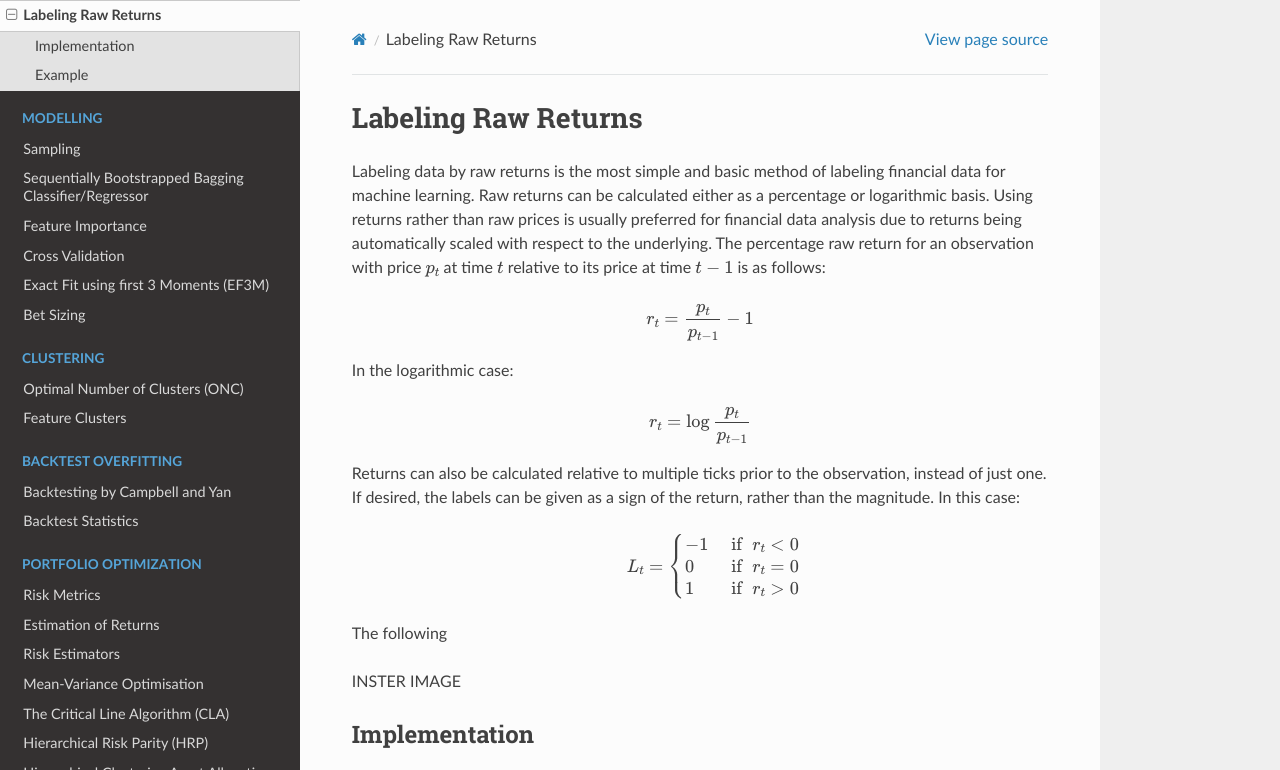
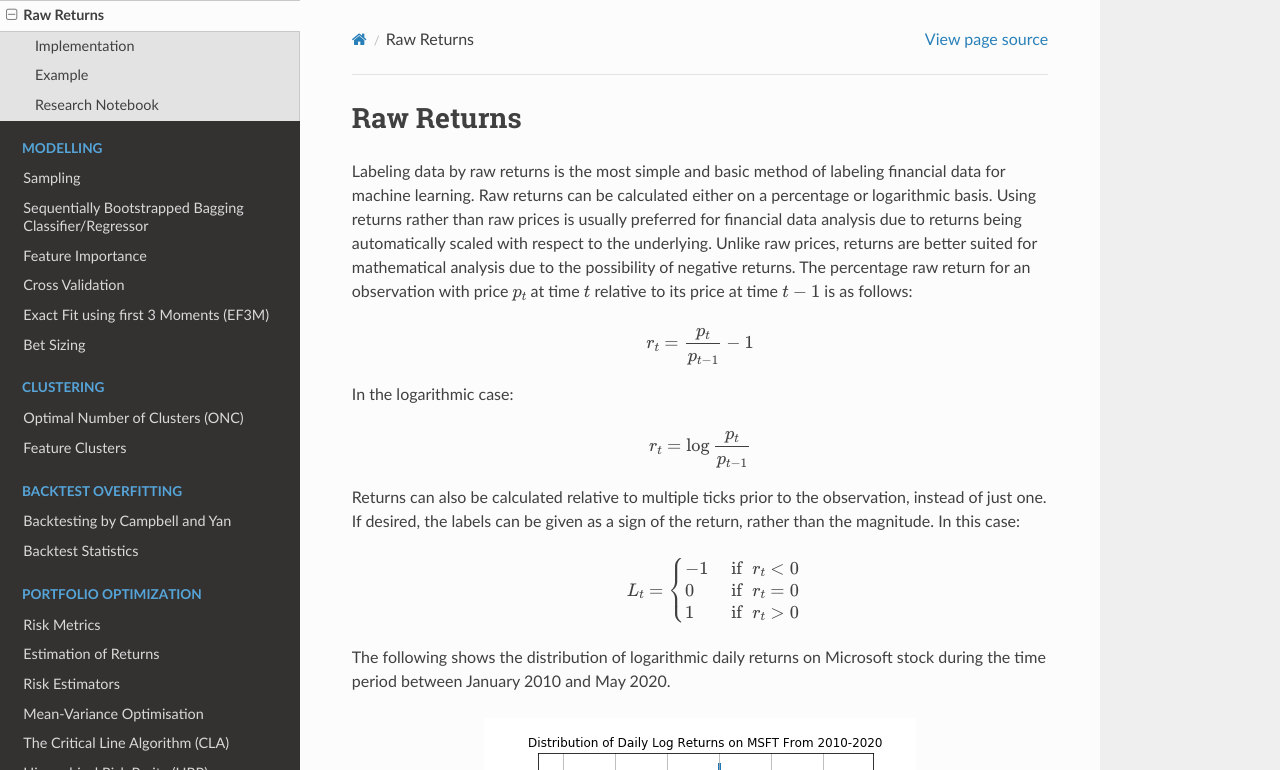
Before and after one commit to hudson-and-thames/mlfinlab, a Sphinx documentation site: the page built from docs/source/implementations/labeling_raw_return.rst, in a window 1280 px wide and 900 px high, cut to the strip 0-770 px from the top of the window. Built offline with Sphinx 7.4.7 and the Read the Docs theme 2.0.0, drawn with Linux system fonts in a browser that asks for light colours; some of the changed text lies outside the part shown.

Commit message:
added docs

```diff
--- a/docs/source/implementations/labeling_raw_return.rst
+++ b/docs/source/implementations/labeling_raw_return.rst
@@ -1,12 +1,13 @@
 .. _implementations-labeling_raw_return:
 
-====================
-Labeling Raw Returns
-====================
+===========
+Raw Returns
+===========
 
 Labeling data by raw returns is the most simple and basic method of labeling financial data for machine learning. Raw returns can
-be calculated either as a percentage or logarithmic basis. Using returns rather than raw prices is usually preferred for financial data
-analysis due to returns being automatically scaled with respect to the underlying. The percentage raw return for an observation with
+be calculated either on a percentage or logarithmic basis. Using returns rather than raw prices is usually preferred for financial data
+analysis due to returns being automatically scaled with respect to the underlying. Unlike raw prices, returns are better suited for
+mathematical analysis due to the possibility of negative returns. The percentage raw return for an observation with
 price :math:`p_t` at time :math:`t` relative to its price at time :math:`t-1` is as follows:
 
 .. math::
@@ -31,10 +32,12 @@
      \end{split}
      \end{equation}
 
-The following
+The following shows the distribution of logarithmic daily returns on Microsoft stock during the time period between January
+2010 and May 2020.
 
-INSTER IMAGE
-
+.. image:: labeling_images/Raw_returns_distribution.png
+   :scale: 100 %
+   :align: center
 
 Implementation
 ##############
@@ -61,3 +64,12 @@
 
     # Create labels categorically based on logarithmic returns
     returns = raw_returns(data[ticker], binary=True, logarithmic=True)
+
+Research Notebook
+#################
+
+The following research notebook can be used to better understand the raw return labeling technique.
+
+* `Raw Return Example`_
+
+.. _`Raw Return Example`: https://github.com/hudson-and-thames/research/blob/master/Labelling/Labels%20Raw%20Return/Raw%20Return.ipynb
```
Also changed, not shown: docs/source/implementations/labeling_images/Raw_returns_distribution.png (added).
